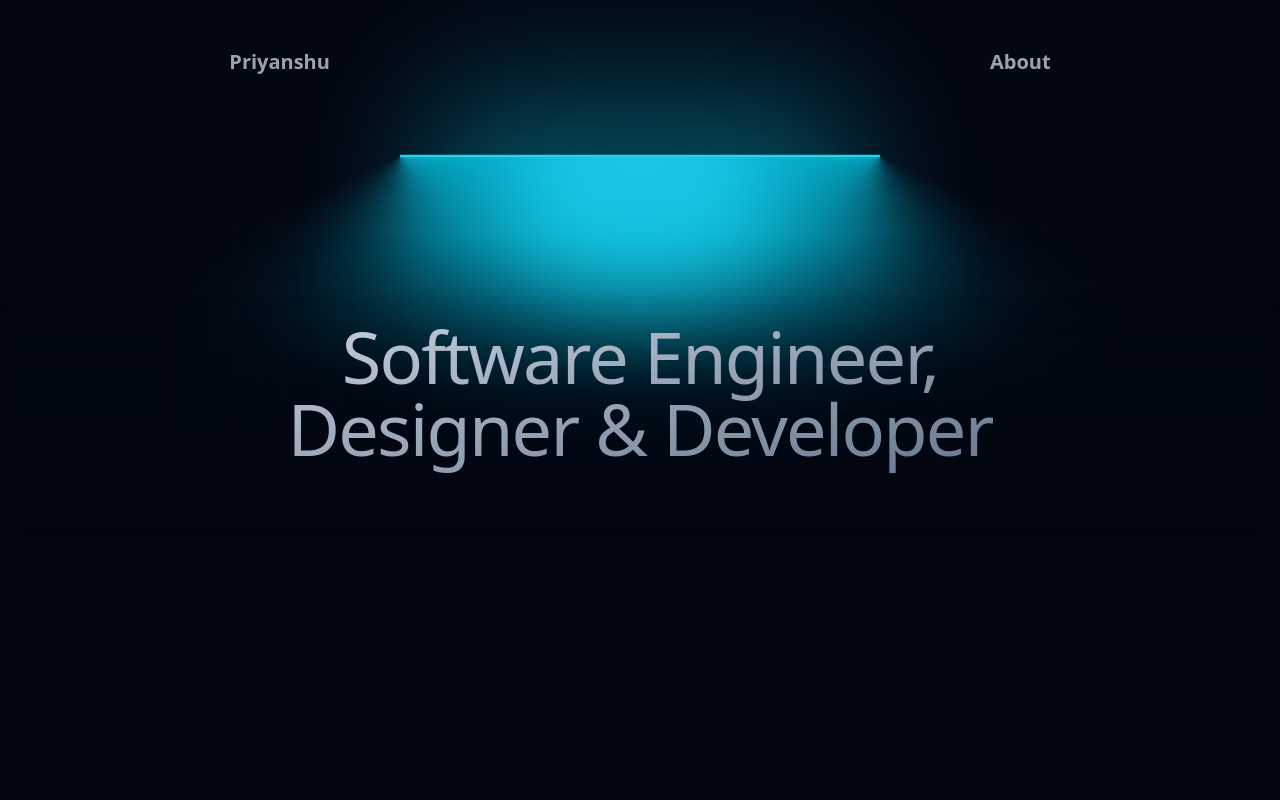
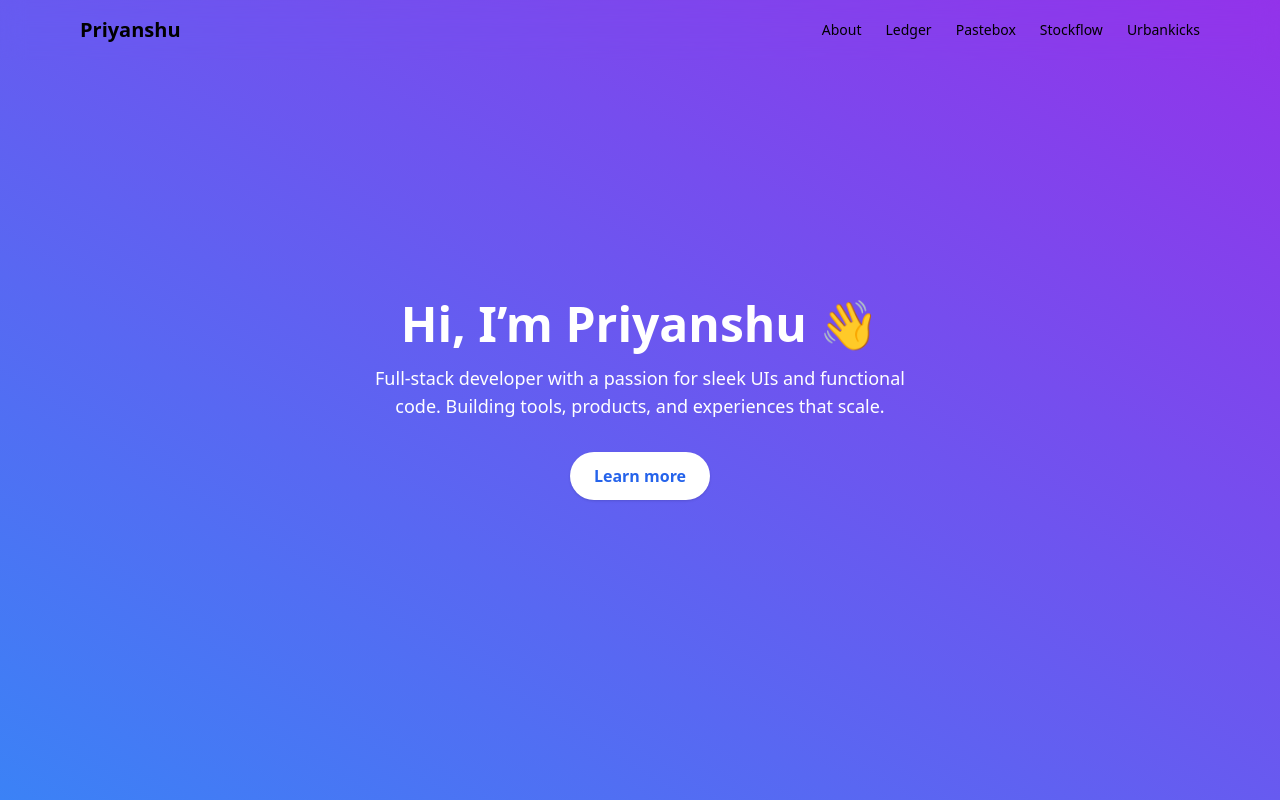
Before and after one commit to Priyans-hu/priyanshu.dev, a Next.js app: page / in a window 1280 px wide. Shown: the top 800 px of the page. Built offline with nearby package versions, Linux system fonts and the light colour scheme.

Commit message:
old changes synced

```diff
--- a/src/components/Landing.js
+++ b/src/components/Landing.js
@@ -1,27 +1,35 @@
-"use client";
-import React from 'react';
-import { motion } from "framer-motion";
-import { LampContainer } from "./ui/lamp.tsx";
+'use client';
 
-const Landing = () => {
-    return (
-        <div>
-            <LampContainer>
-                <motion.h1
-                    initial={{ opacity: 0.5, y: 100 }}
-                    whileInView={{ opacity: 1, y: 0 }}
-                    transition={{
-                        delay: 0.3,
-                        duration: 0.8,
-                        ease: "easeInOut",
-                    }}
-                    className="mt-8 bg-gradient-to-br from-slate-300 to-slate-500 py-4 bg-clip-text text-center text-4xl font-medium tracking-tight text-transparent md:text-7xl"
-                >
-                    Software Engineer, <br /> Designer & Developer
-                </motion.h1>
-            </LampContainer>
-        </div>
-    )
-};
+import { motion } from 'framer-motion';
 
-export default Landing;
+export default function Landing() {
+  return (
+    <section className='h-screen flex flex-col justify-center items-center text-center bg-gradient-to-tr from-blue-500 to-purple-600 text-white'>
+      <motion.h1
+        initial={{ opacity: 0, y: 20 }}
+        animate={{ opacity: 1, y: 0 }}
+        transition={{ duration: 0.6 }}
+        className='text-5xl font-bold mb-4'
+      >
+        Hi, I’m Priyanshu 👋
+      </motion.h1>
+      <motion.p
+        initial={{ opacity: 0, y: 20 }}
+        animate={{ opacity: 1, y: 0 }}
+        transition={{ duration: 0.8 }}
+        className='text-lg max-w-xl'
+      >
+        Full-stack developer with a passion for sleek UIs and functional code.
+        Building tools, products, and experiences that scale.
+      </motion.p>
+      <motion.a
+        href='about'
+        whileHover={{ scale: 1.05 }}
+        whileTap={{ scale: 0.95 }}
+        className='mt-8 inline-block bg-white text-blue-600 font-semibold px-6 py-3 rounded-full shadow hover:bg-gray-100 transition'
+      >
+        Learn more
+      </motion.a>
+    </section>
+  );
+}
--- a/src/components/header.js
+++ b/src/components/header.js
@@ -1,17 +1,47 @@
-import React from "react";
-import Link from "next/link";
+'use client';
 
-const Header = ({ secondary }) => {
-    const secondaryLink = secondary === 'home' ? '/' : `/${secondary}`;
+import Link from 'next/link';
+import { useEffect, useState } from 'react';
+import { motion } from 'framer-motion';
+import clsx from 'clsx';
 
-    return (
-        <header className="w-full fixed z-50">
-            <div className="m-auto lg:w-2/3 text-lg lg:text-xl flex items-center justify-between p-8 px-4 lg:p-4 py-12 lg:py-12 text-gray-400 z-50">
-                <Link href="/"><h1 className="font-semibold hover:underline cursor-pointer">Priyanshu</h1></Link>
-                <Link href={secondaryLink} className="font-semibold hover:underline capitalize cursor-pointer">{secondary}</Link>
-            </div>
-        </header>
-    );
-};
+export default function Header() {
+  const [scrolled, setScrolled] = useState(false);
 
-export default Header;
+  useEffect(() => {
+    const onScroll = () => setScrolled(window.scrollY > 30);
+    window.addEventListener('scroll', onScroll);
+    return () => window.removeEventListener('scroll', onScroll);
+  }, []);
+
+  return (
+    <motion.header
+      initial={{ y: -100 }}
+      animate={{ y: 0 }}
+      transition={{ type: 'spring', stiffness: 60 }}
+      className={clsx(
+        'fixed top-0 left-0 w-full z-50 transition-all backdrop-blur-md',
+        scrolled
+          ? 'bg-white/80 shadow-md dark:bg-gray-900/80'
+          : 'bg-transparent'
+      )}
+    >
+      <div className='max-w-6xl mx-auto px-4 py-4 flex justify-between items-center'>
+        <h1 className='text-xl font-bold'>Priyanshu</h1>
+        <nav className='space-x-6 text-sm font-medium'>
+          {['about', 'ledger', 'pastebox', 'stockflow', 'urbankicks'].map(
+            (item) => (
+              <Link
+                href={`/${item}`}
+                key={item}
+                className='hover:text-blue-500 transition'
+              >
+                {item.charAt(0).toUpperCase() + item.slice(1)}
+              </Link>
+            )
+          )}
+        </nav>
+      </div>
+    </motion.header>
+  );
+}
```
